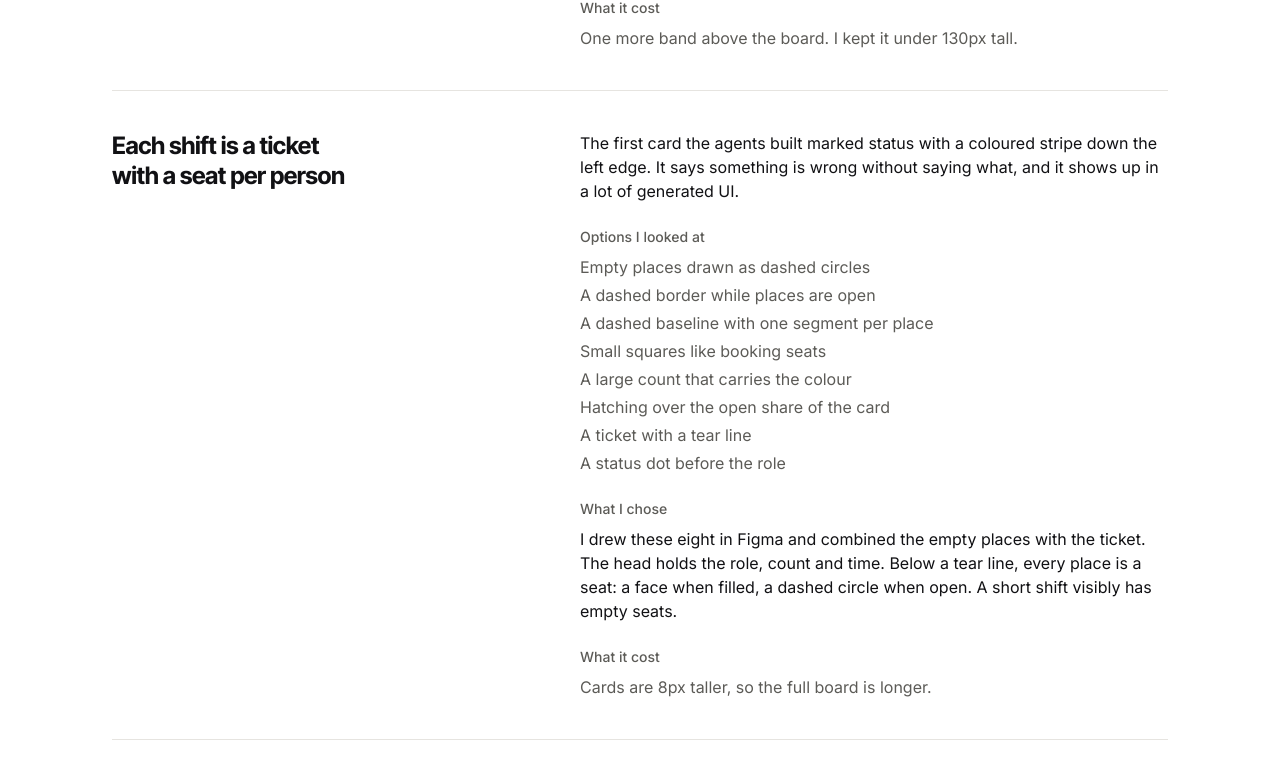
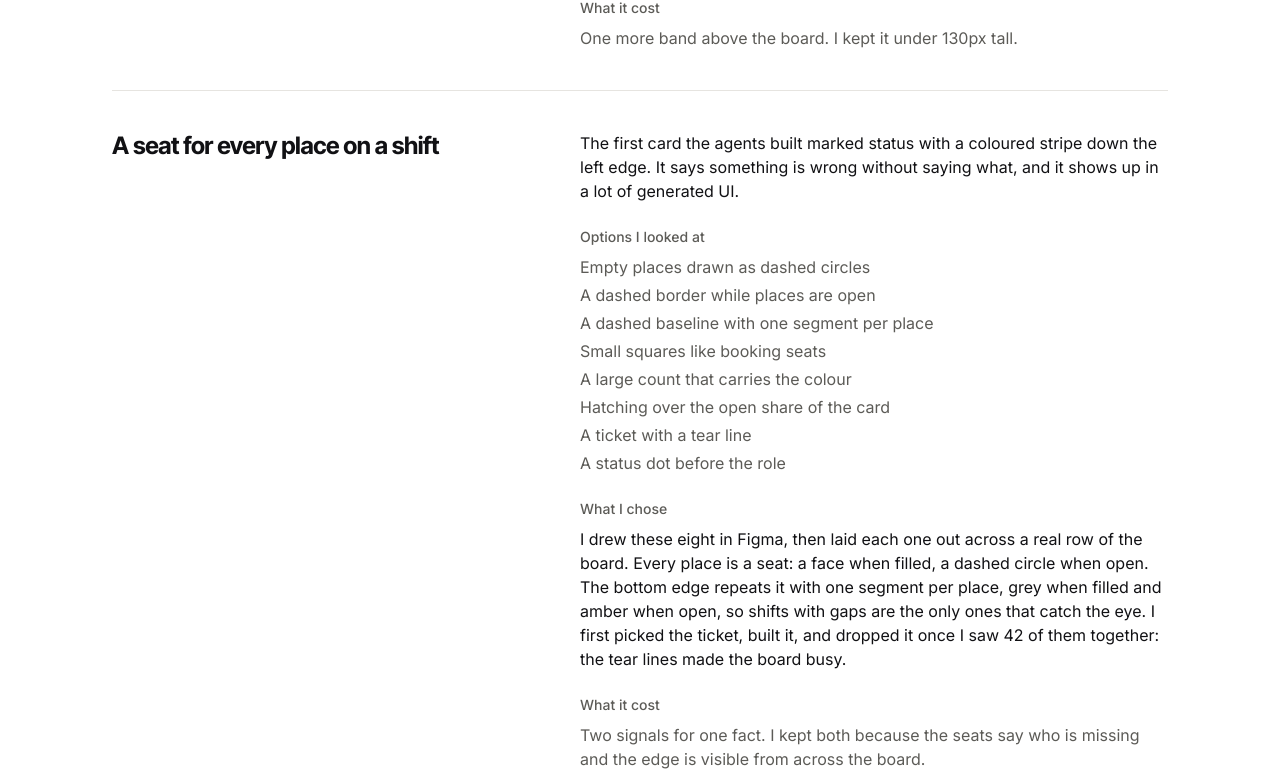
Before and after one commit to oladetoungee/parim-project, a Next.js app: page /decisions in a window 1280 px wide. Shown: the part 1272-2054 px from the top of the page. Built offline with nearby package versions, Linux system fonts and the light colour scheme.

Commit message:
Describe the final shift card on the decisions page

```diff
--- a/src/features/decisions/decisions.ts
+++ b/src/features/decisions/decisions.ts
@@ -30,7 +30,7 @@ export const decisions: Decision[] = [
     cost: "One more band above the board. I kept it under 130px tall.",
   },
   {
-    title: "Each shift is a ticket with a seat per person",
+    title: "A seat for every place on a shift",
     problem:
       "The first card the agents built marked status with a coloured stripe down the left edge. It says something is wrong without saying what, and it shows up in a lot of generated UI.",
     options: [
@@ -44,8 +44,8 @@ export const decisions: Decision[] = [
       "A status dot before the role",
     ],
     choice:
-      "I drew these eight in Figma and combined the empty places with the ticket. The head holds the role, count and time. Below a tear line, every place is a seat: a face when filled, a dashed circle when open. A short shift visibly has empty seats.",
-    cost: "Cards are 8px taller, so the full board is longer.",
+      "I drew these eight in Figma, then laid each one out across a real row of the board. Every place is a seat: a face when filled, a dashed circle when open. The bottom edge repeats it with one segment per place, grey when filled and amber when open, so shifts with gaps are the only ones that catch the eye. I first picked the ticket, built it, and dropped it once I saw 42 of them together: the tear lines made the board busy.",
+    cost: "Two signals for one fact. I kept both because the seats say who is missing and the edge is visible from across the board.",
   },
   {
     title: "Drag and drop, with every step on the keyboard",
@@ -132,7 +132,7 @@ export const aiNote = {
   title: "How I used AI",
   paragraphs: [
     "I built ParimShift in one night with Claude Code. Builder agents wrote the design system, the API and the board in parallel. Separate critic agents, which hadn't seen the build, reviewed design, motion, the API and copy, and scored each piece out of 10. I sent back anything under 8.",
-    "I decided the scope, the name, the design direction from my own reference boards, the ticket card out of eight options, and every trade-off on this page.",
+    "I decided the scope, the name, the design direction from my own reference boards, the shift card out of eight options, and every trade-off on this page.",
     "The critics caught things I would have shipped. The first board design showed 19:00 as fully covered while Gate A had an empty 19:00 to 23:00 shift. A worker could read who took the last place from an error message. Editing a shift's times could double-book someone already on it. A retry after a dropped connection could report failure for a write that had worked.",
     "I turned down the agents' coloured-stripe card, a line explaining why each card was greyed out during a drag, and a red danger button, because red already meant conflict.",
   ],
```
